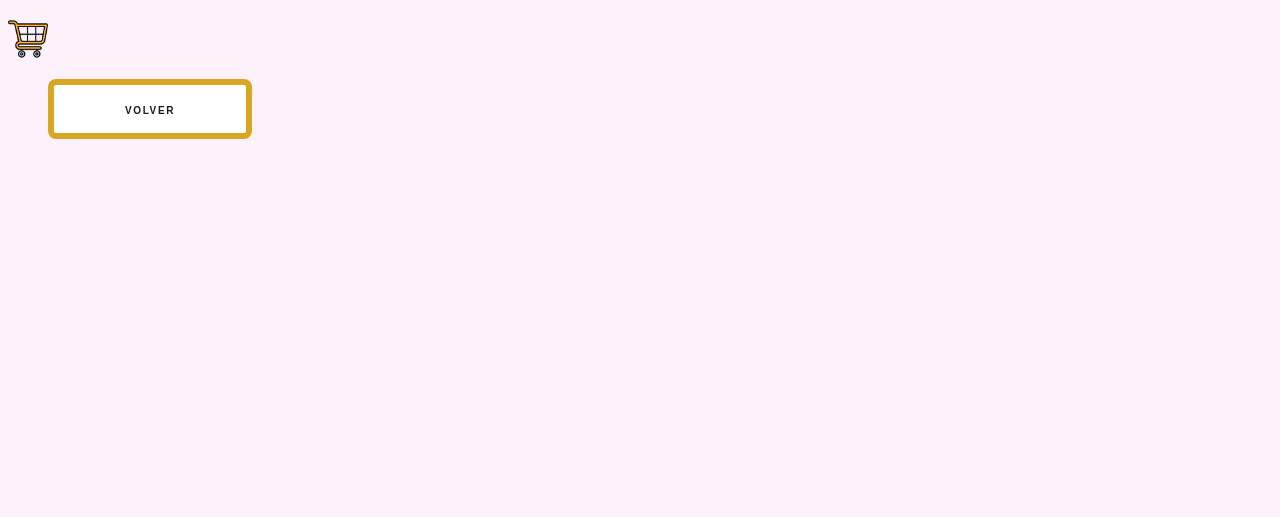
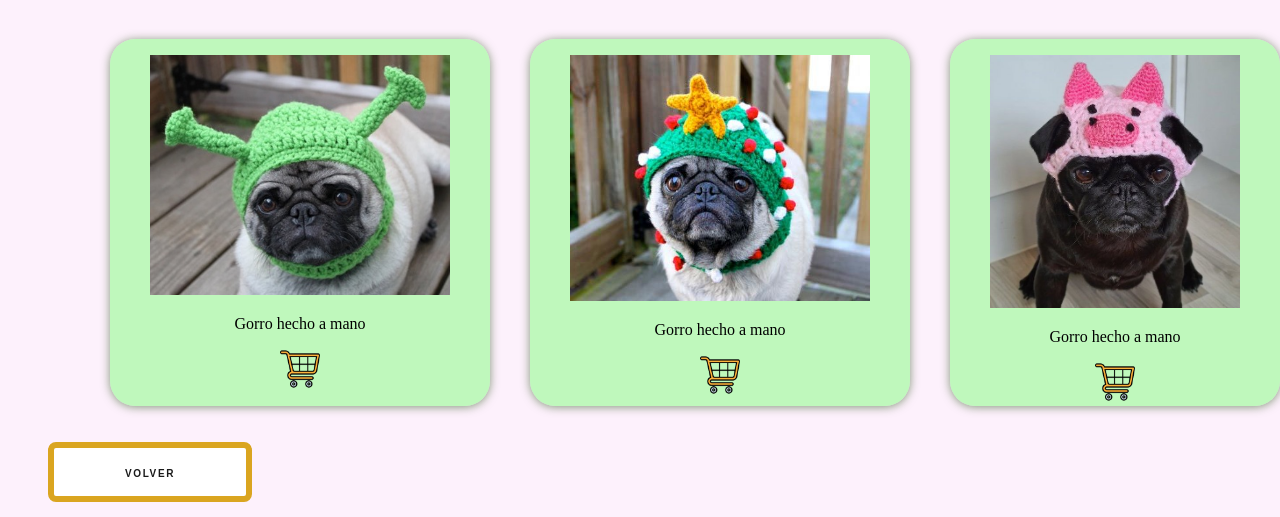
Before and after one commit to maria-cecilia-c/LTAW-Practicas, a plain HTML site: page P1/gorrito3.html in a window 1280 px wide. Shown: the part 61-578 px from the top of the page. Drawn offline with Linux system fonts and the light colour scheme.

Commit message:
cambios front

```diff
--- a/P1/gorrito3.html
+++ b/P1/gorrito3.html
@@ -10,7 +10,30 @@
 
       <h1>Gorrito 3</h1>
 
-      <img class="boton-comprar" src="compra.png" style="max-width: 40px">
+      <div class="container-card">
+        <div class="card" >
+            <figure>
+                <img src="perroSherk.jpg"style="max-width: 300px" >
+            </figure>
+            <p>Gorro hecho a mano</p>
+            <img class="boton-comprar" src="compra.png" style="max-width: 40px">
+        </div>
+        <div class="card" >
+          <figure>
+              <img src="perroNavidad.jpg"style="max-width: 300px" >
+          </figure>
+          <p>Gorro hecho a mano</p>
+          <img class="boton-comprar" src="compra.png" style="max-width: 40px">
+        </div>
+        <div class="card" >
+          <figure>
+              <img src="gorritoPug.jpg"style="max-width: 250px" >
+          </figure>
+          <p>Gorro hecho a mano</p>
+          <img class="boton-comprar" src="compra.png" style="max-width: 40px">
+        </div>
+    </div>
+
 
       <nav>
         <ul>
```
Also changed, not shown: P1/gorrito1.html (+12 -7 lines), P1/gorrito2.html (+19 -1 lines), P1/gatorey.jpg (added), P1/hamsterNavideño.jpeg (deleted), P1/hamsterRey.jpg (added), P1/jpeg(3).jpeg (deleted), P1/perroNavidad.jpg (added), P1/perroSherk.jpg (added).
